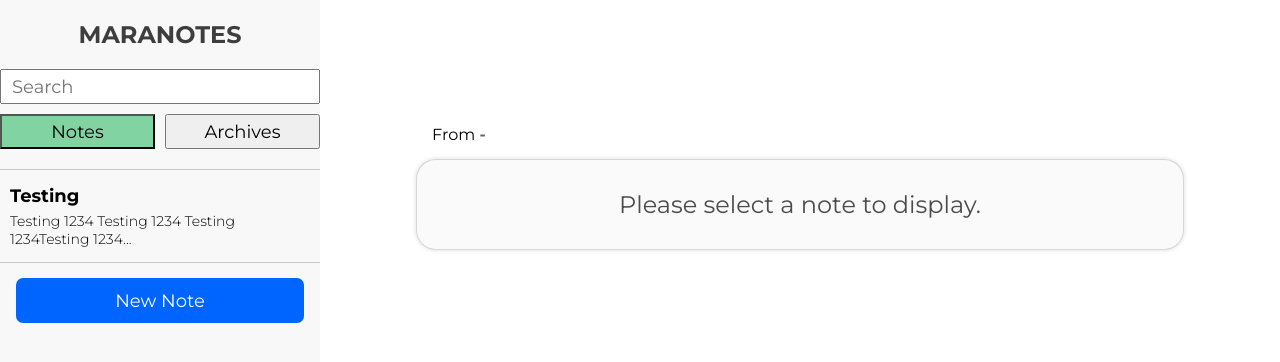
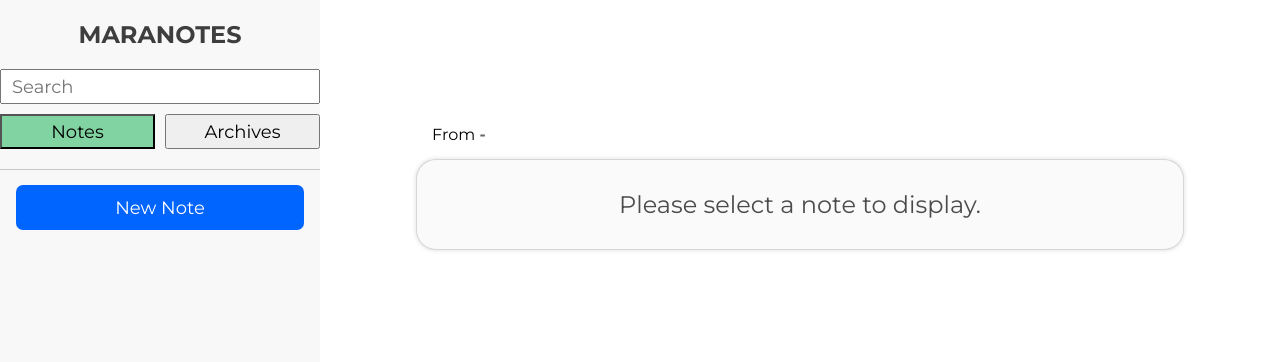
Before and after one commit to yoga1234/mara-notes, a React (Create React App) app: page / in a window 1280 px wide. Shown: the top 362 px of the page. Built offline with nearby package versions, Linux system fonts and the light colour scheme.

Commit message:
adding remove note feature and fix minor issue

```diff
--- a/src/App.js
+++ b/src/App.js
@@ -9,22 +9,7 @@ class App extends React.Component {
     super(props);
     this.newNote = this.newNote.bind(this);
     this.state = {
-      noteData: [
-        {
-          id: 12345,
-          title: "Testing",
-          body: "Testing 1234 Testing 1234 Testing 1234Testing 1234Testing 1234 Testing 1234",
-          archived: false,
-          createdAt: "2022-04-14T04:27:34.572Z",
-        },
-        {
-          id: 123451,
-          title: "Archived 1",
-          body: "Testing 1234 Testing 1234 Testing 1234Testing 1234Testing 1234 Testing 1234",
-          archived: true,
-          createdAt: "2022-04-14T04:27:34.572Z",
-        },
-      ],
+      noteData: [],
       activeNote: false,
       archiveDisplay: true,
       maxTitle: {
@@ -122,6 +107,15 @@ class App extends React.Component {
     }));
     this.setState({ activeNote: false });
   };
+  deleteNote = (id) => {
+    let newNotes = this.state.noteData.filter((note) => {
+      return note.id !== id;
+    });
+    console.log(newNotes);
+    this.setState({ noteData: newNotes });
+    alert("Note berhasil dihapus");
+    this.setState({ activeNote: false });
+  };
 
   render() {
     return (
@@ -153,6 +147,7 @@ class App extends React.Component {
           <RightSide
             archivePosition={this.archivePosition}
             active={this.state.activeNote}
+            deleteNote={this.deleteNote}
           />
         </div>
       </div>
--- a/src/components/rightSide/RightSide.js
+++ b/src/components/rightSide/RightSide.js
@@ -1,7 +1,7 @@
 import React from "react";
 import "./RightSide.css";
 
-const RightSide = ({ active, archivePosition }) => {
+const RightSide = ({ active, archivePosition, deleteNote }) => {
   let data = active === undefined ? "-" : active[0];
 
   const checkSource = () => {
@@ -58,7 +58,13 @@ const RightSide = ({ active, archivePosition }) => {
                 ? "Remove From Archive"
                 : "Add To Archive"}
             </button>
-            <button>Delete Note</button>
+            <button
+              onClick={() => {
+                deleteNote(data.id);
+              }}
+            >
+              Delete Note
+            </button>
           </div>
         </>
       )}
```
